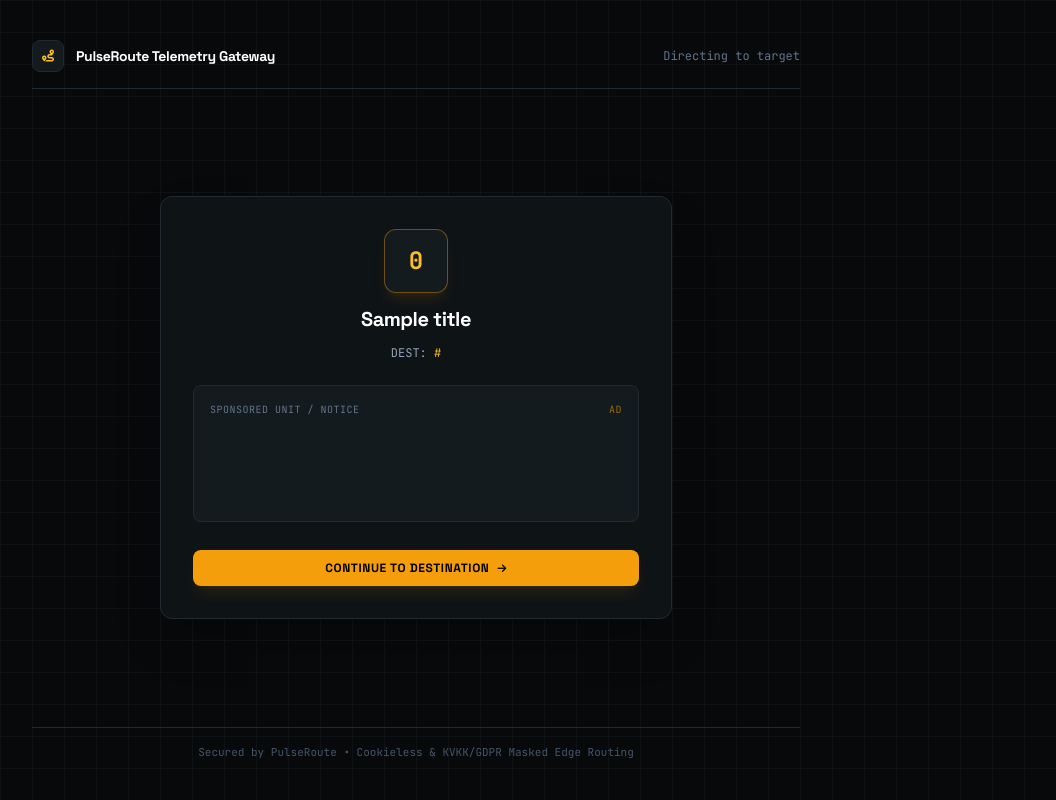
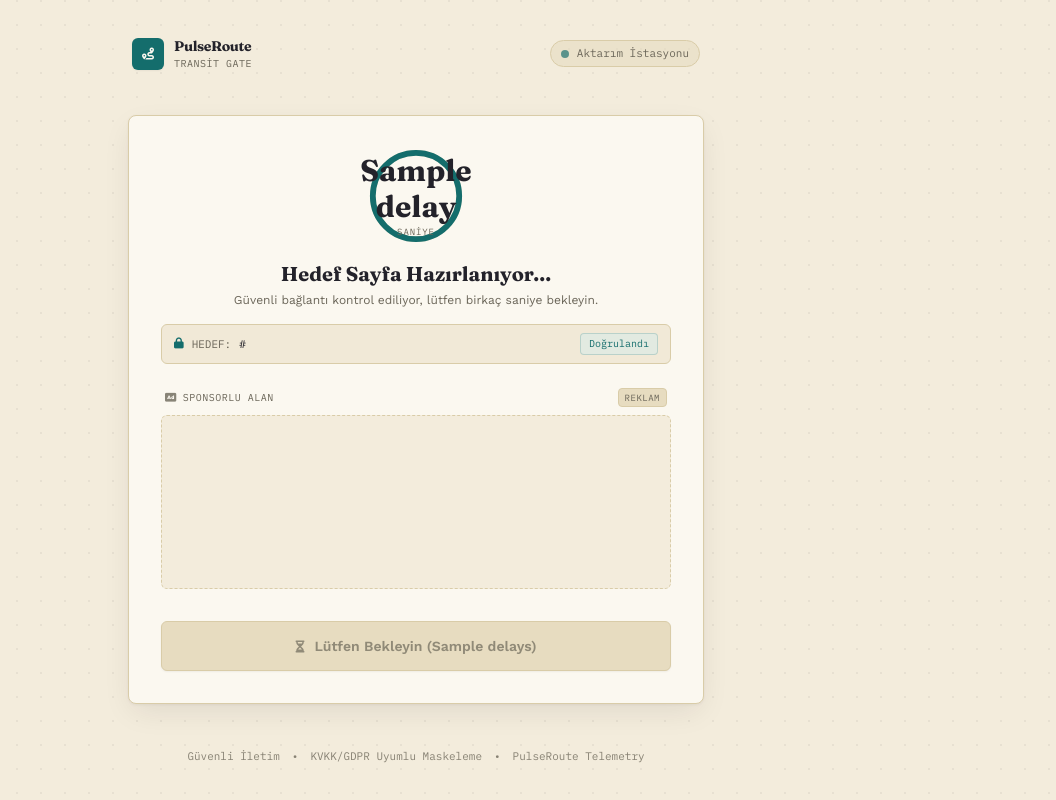
Before and after one commit to dixtuel/pulseroute, a FastAPI app: template src/pulseroute/web/templates/interstitial.html in a window 1280 px wide. Shown: the whole page, without its empty margins (224-1280 px from the left). Run offline with FastAPI, Linux system fonts and the light colour scheme; the template is opened without the code that fills it: most values are stand-ins (such as "Sample title", 1, 10 or a date in 2020); some libraries are stand-ins or nearby versions.

Commit message:
feat(interstitial): redesign 5-second countdown transit page with Google AdSense slot

```diff
--- a/src/pulseroute/core/config.py
+++ b/src/pulseroute/core/config.py
@@ -42,7 +42,7 @@ class Settings(BaseSettings):
 
     # Monetization & AdSense Control (Platform Admin Policy -- single verified publisher account only,
     # AdSense requires per-site ownership verification so per-user/per-workspace accounts are not offered)
-    DEFAULT_INTERSTITIAL_DELAY: int = 0    # Default delay seconds if enabled globally (e.g. 3 or 5)
+    DEFAULT_INTERSTITIAL_DELAY: int = 5    # Default delay seconds (e.g. 5)
     GLOBAL_ADSENSE_CLIENT_ID: Optional[str] = None  # Platform owner publisher ID (e.g. ca-pub-XXXXXXXXXXXXXXXX)
     GLOBAL_ADSENSE_SLOT_ID: Optional[str] = None    # Platform owner Ad unit slot ID (e.g. XXXXXXXXXX)
     ADS_TXT_CONTENT: Optional[str] = None           # Platform owner ads.txt raw content
--- a/src/pulseroute/main.py
+++ b/src/pulseroute/main.py
@@ -206,21 +206,22 @@ async def get_ads_txt():
 @app.get("/robots.txt", response_class=PlainTextResponse, tags=["SEO"])
 async def get_robots_txt():
     """Serves robots.txt dynamically with primary domain sitemap."""
-    domain = settings.PRIMARY_DOMAIN or "ps.sely.tr"
-    sitemap_url = f"https://{domain}/sitemap.xml"
+    domain = settings.PRIMARY_DOMAIN
+    sitemap_url = f"https://{domain}/sitemap.xml" if domain else "/sitemap.xml"
     return PlainTextResponse(content=f"User-agent: *\nAllow: /\n\nSitemap: {sitemap_url}\n", media_type="text/plain")
 
 
 @app.get("/sitemap.xml", tags=["SEO"])
 async def get_sitemap_xml():
     """Serves sitemap.xml dynamically with primary domain URLs."""
-    domain = settings.PRIMARY_DOMAIN or "ps.sely.tr"
+    domain = settings.PRIMARY_DOMAIN
+    base_url = f"https://{domain}" if domain else ""
     xml_content = f"""<?xml version="1.0" encoding="UTF-8"?>
 <urlset xmlns="http://www.sitemaps.org/schemas/sitemap/0.9">
-  <url><loc>https://{domain}/</loc><changefreq>daily</changefreq><priority>1.0</priority></url>
-  <url><loc>https://{domain}/privacy</loc><changefreq>monthly</changefreq><priority>0.5</priority></url>
-  <url><loc>https://{domain}/terms</loc><changefreq>monthly</changefreq><priority>0.5</priority></url>
-  <url><loc>https://{domain}/accessibility</loc><changefreq>monthly</changefreq><priority>0.5</priority></url>
+  <url><loc>{base_url}/</loc><changefreq>daily</changefreq><priority>1.0</priority></url>
+  <url><loc>{base_url}/privacy</loc><changefreq>monthly</changefreq><priority>0.5</priority></url>
+  <url><loc>{base_url}/terms</loc><changefreq>monthly</changefreq><priority>0.5</priority></url>
+  <url><loc>{base_url}/accessibility</loc><changefreq>monthly</changefreq><priority>0.5</priority></url>
 </urlset>"""
     return HTMLResponse(content=xml_content, media_type="application/xml")
 
--- a/src/pulseroute/services/redirect_service.py
+++ b/src/pulseroute/services/redirect_service.py
@@ -198,7 +198,7 @@ class RedirectService:
 
         if (effective_delay > 0 or adsense_client) and not is_bot:
             interstitial_data = {
-                "delay": effective_delay if effective_delay > 0 else 3,
+                "delay": effective_delay if effective_delay > 0 else 5,
                 "target_url": target_url,
                 "ad_html": link_data.get("interstitial_ad_html"),
                 "title": link_data.get("interstitial_title") or link_data.get("title"),
--- a/src/pulseroute/web/templates/interstitial.html
+++ b/src/pulseroute/web/templates/interstitial.html
@@ -1,89 +1,175 @@
 <!DOCTYPE html>
-<html lang="en" class="dark">
+<html lang="tr">
 <head>
     <meta charset="UTF-8">
     <meta name="viewport" content="width=device-width, initial-scale=1.0">
-    <title>{{ title or "Redirecting..." }} | PulseRoute</title>
+    <title>{{ title or "Hedef Sayfaya Yönlendiriliyorsunuz" }} — PulseRoute</title>
+
     <link rel="icon" type="image/svg+xml" href="/static/favicon.svg">
     <link rel="icon" type="image/x-icon" href="/static/favicon.ico">
+
     <script src="https://cdn.tailwindcss.com"></script>
     <link rel="stylesheet" href="https://cdnjs.cloudflare.com/ajax/libs/font-awesome/6.5.1/css/all.min.css">
     <link rel="preconnect" href="https://fonts.googleapis.com">
     <link rel="preconnect" href="https://fonts.gstatic.com" crossorigin>
-    <link href="https://fonts.googleapis.com/css2?family=JetBrains+Mono:wght@400;600;700&family=Space+Grotesk:wght@600;700&family=Inter:wght@400;500;600&display=swap" rel="stylesheet">
+    <link href="https://fonts.googleapis.com/css2?family=Fraunces:ital,opsz,wght@0,9..144,600;0,9..144,700;1,9..144,600&family=Work+Sans:wght@400;500;600;700&family=IBM+Plex+Mono:wght@400;500;600&display=swap" rel="stylesheet">
+
     <script>
         tailwind.config = {
-            darkMode: 'class',
             theme: {
                 extend: {
                     fontFamily: {
-                        sans: ['Inter', 'sans-serif'],
-                        display: ['Space Grotesk', 'sans-serif'],
-                        mono: ['JetBrains Mono', 'monospace'],
+                        display: ['Fraunces', 'Georgia', 'serif'],
+                        sans: ['Work Sans', 'sans-serif'],
+                        mono: ['IBM Plex Mono', 'monospace'],
                     },
                     colors: {
-                        obsidian: '#07090A',
-                        carbon: '#0E1316',
-                        panel: '#141B1F',
-                        divider: '#202A30',
+                        paper: '#F3ECDC',
+                        paperDeep: '#E7DCC0',
+                        card: '#FBF8F0',
+                        ink: '#23222A',
+                        inkSoft: '#6B6659',
+                        line: '#D9CCA8',
+                        rail: '#146D6C',
+                        railDeep: '#0E5150',
+                        railTint: '#DCEAE6',
+                        stamp: '#BD4028',
+                        stampTint: '#F5E1D8',
+                        gold: '#B9861E',
+                        goldTint: '#F3E7C9',
+                    },
+                    borderRadius: {
+                        ticket: '8px',
                     }
                 }
             }
         }
     </script>
     <style>
-        body { background-color: #07090A; color: #E2E8F0; }
-        .grid-bg {
-            background-size: 32px 32px;
+        :root { color-scheme: light; }
+        body {
+            background-color: #F3ECDC;
             background-image:
-                linear-gradient(to right, rgba(32, 42, 48, 0.3) 1px, transparent 1px),
-                linear-gradient(to bottom, rgba(32, 42, 48, 0.3) 1px, transparent 1px);
+                radial-gradient(circle at 1px 1px, rgba(35,34,42,0.06) 1px, transparent 0);
+            background-size: 24px 24px;
+            color: #23222A;
+        }
+        .ticket-card {
+            background-color: #FBF8F0;
+            border: 1px solid #D9CCA8;
+            box-shadow: 0 10px 30px -5px rgba(35, 34, 42, 0.1), 0 1px 3px rgba(35, 34, 42, 0.05);
+        }
+        .circle-timer {
+            transform: rotate(-90deg);
+        }
+        .circle-timer-bg {
+            stroke: #E7DCC0;
+        }
+        .circle-timer-path {
+            stroke: #146D6C;
+            stroke-linecap: round;
+            stroke-dasharray: 283;
+            stroke-dashoffset: 0;
+            transition: stroke-dashoffset 1s linear, stroke 0.3s ease;
+        }
+        .circle-timer-path.finished {
+            stroke: #146D6C;
+            stroke-dashoffset: 283;
+        }
+        @keyframes pulse-gentle {
+            0%, 100% { transform: scale(1); box-shadow: 0 4px 14px rgba(20, 109, 108, 0.25); }
+            50% { transform: scale(1.02); box-shadow: 0 6px 22px rgba(20, 109, 108, 0.4); }
+        }
+        .ready-btn-active {
+            animation: pulse-gentle 2s infinite ease-in-out;
+        }
+        .ads-container {
+            background-color: #F3ECDC;
+            border: 1px dashed #D9CCA8;
         }
     </style>
     {% if adsense_client_id %}
     <script async src="https://pagead2.googlesyndication.com/pagead/js/adsbygoogle.js?client={{ adsense_client_id }}" crossorigin="anonymous"></script>
     {% endif %}
 </head>
-<body class="min-h-screen flex flex-col justify-between p-6 grid-bg antialiased text-slate-200">
-    <!-- Header -->
-    <header class="max-w-3xl mx-auto w-full flex items-center justify-between py-4 border-b border-divider">
-        <div class="flex items-center space-x-3">
-            <div class="w-8 h-8 rounded-lg bg-panel border border-divider flex items-center justify-center text-amber-400">
+<body class="min-h-screen flex flex-col justify-between p-4 sm:p-6 antialiased font-sans">
+
+    <!-- Header Navigation -->
+    <header class="max-w-xl mx-auto w-full flex items-center justify-between py-3 px-1">
+        <a href="/" class="flex items-center gap-2.5 group transition">
+            <div class="w-8 h-8 rounded-md bg-rail flex items-center justify-center text-card shadow-sm group-hover:bg-railDeep transition">
                 <i class="fa-solid fa-route text-xs"></i>
             </div>
-            <span class="font-display font-bold text-sm tracking-tight text-white">PulseRoute Telemetry Gateway</span>
-        </div>
-        <div class="text-xs text-slate-500 font-mono">
-            Directing to target
+            <div class="flex flex-col">
+                <span class="font-display font-bold text-sm text-ink tracking-tight">PulseRoute</span>
+                <span class="text-[10px] text-inkSoft font-mono uppercase tracking-wider">Transit Gate</span>
+            </div>
+        </a>
+        <div class="flex items-center gap-2 px-2.5 py-1 rounded-full bg-paperDeep/60 border border-line text-[11px] font-mono text-inkSoft">
+            <span class="w-2 h-2 rounded-full bg-rail animate-pulse"></span>
+            <span>Aktarım İstasyonu</span>
         </div>
     </header>
 
-    <!-- Main Container -->
-    <main class="max-w-lg mx-auto w-full my-auto space-y-6 text-center">
-        <!-- Countdown Card -->
-        <div class="p-8 rounded-xl bg-carbon border border-divider shadow-2xl space-y-6 relative overflow-hidden">
-            <!-- Circular / Number Countdown -->
-            <div class="space-y-3">
-                <div class="w-16 h-16 rounded-xl bg-panel border border-amber-500/40 text-amber-400 flex items-center justify-center mx-auto text-2xl font-black font-mono shadow-lg shadow-amber-500/10" id="countdownCircle">
-                    <span id="countdown">{{ delay }}</span>
+    <!-- Main Content Container -->
+    <main class="max-w-xl mx-auto w-full my-auto py-4">
+        <div class="ticket-card rounded-ticket p-6 sm:p-8 space-y-6 relative">
+
+            <!-- Top Status & Counter -->
+            <div class="flex flex-col items-center text-center space-y-4">
+
+                <!-- Circular Countdown Dial -->
+                <div class="relative w-24 h-24 flex items-center justify-center">
+                    <svg class="circle-timer w-24 h-24" viewBox="0 0 100 100">
+                        <circle class="circle-timer-bg" cx="50" cy="50" r="45" stroke-width="6" fill="none"></circle>
+                        <circle id="timerPath" class="circle-timer-path" cx="50" cy="50" r="45" stroke-width="6" fill="none"></circle>
+                    </svg>
+                    <div class="absolute inset-0 flex flex-col items-center justify-center">
+                        <span id="countdownNumber" class="text-3xl font-display font-bold text-ink transition-transform duration-200">
+                            {{ delay or 5 }}
+                        </span>
+                        <span class="text-[9px] uppercase font-mono tracking-widest text-inkSoft" id="timerUnit">SANİYE</span>
+                    </div>
                 </div>
-                <h1 class="text-xl font-display font-bold text-white tracking-tight">{{ title or "Transferring to Target URL" }}</h1>
-                <p class="text-slate-400 text-xs truncate max-w-sm mx-auto font-mono" title="{{ target_url }}">
-                    DEST: <span class="text-amber-400">{{ target_url }}</span>
-                </p>
+
+                <!-- Status Heading -->
+                <div class="space-y-1">
+                    <h1 id="statusTitle" class="text-lg sm:text-xl font-display font-bold text-ink">
+                        Hedef Sayfa Hazırlanıyor...
+                    </h1>
+                    <p id="statusSubtitle" class="text-xs text-inkSoft">
+                        Güvenli bağlantı kontrol ediliyor, lütfen birkaç saniye bekleyin.
+                    </p>
+                </div>
+
+                <!-- Destination Link Badge -->
+                <div class="w-full bg-paperDeep/50 border border-line rounded-md px-3 py-2 flex items-center justify-between gap-2 text-xs">
+                    <div class="flex items-center gap-2 min-w-0 text-left">
+                        <i class="fa-solid fa-lock text-[11px] text-rail"></i>
+                        <span class="text-inkSoft font-mono text-[11px] shrink-0">HEDEF:</span>
+                        <span class="font-mono text-ink text-[11px] truncate" title="{{ target_url }}">{{ target_url }}</span>
+                    </div>
+                    <span class="shrink-0 text-[10px] font-mono text-rail bg-railTint/70 px-2 py-0.5 rounded border border-rail/20">
+                        Doğrulandı
+                    </span>
+                </div>
             </div>
 
-            <!-- Ad / Sponsor Slot Container -->
-            <div class="p-4 rounded-lg bg-panel border border-divider text-left space-y-2">
-                <div class="flex justify-between items-center text-[10px] text-slate-500 uppercase tracking-wider font-mono">
-                    <span>Sponsored Unit / Notice</span>
-                    <span class="text-amber-500/60">AD</span>
+            <!-- AdSense / Sponsor Banner Slot -->
+            <div class="space-y-2">
+                <div class="flex items-center justify-between text-[10px] font-mono uppercase tracking-wider text-inkSoft px-1">
+                    <span class="flex items-center gap-1.5">
+                        <i class="fa-solid fa-rectangle-ad text-inkSoft/80"></i>
+                        <span>Sponsorlu Alan</span>
+                    </span>
+                    <span class="text-[9px] bg-paperDeep px-1.5 py-0.5 rounded text-inkSoft border border-line">REKLAM</span>
                 </div>
-                <div id="adSlot" class="text-xs text-slate-300 min-h-[80px] flex items-center justify-center text-center font-mono">
+
+                <div id="adSlotWrapper" class="ads-container rounded-md p-4 min-h-[160px] flex items-center justify-center text-center overflow-hidden">
                     {% if adsense_client_id and adsense_slot_id %}
-                        <!-- Google AdSense Unit -->
+                        <!-- Google AdSense Responsive Unit -->
                         <ins class="adsbygoogle"
-                             style="display:block; width:100%; min-height:80px;"
+                             style="display:block; width:100%; min-height:140px;"
                              data-ad-client="{{ adsense_client_id }}"
                              data-ad-slot="{{ adsense_slot_id }}"
                              data-ad-format="auto"
@@ -92,59 +178,108 @@
                              (adsbygoogle = window.adsbygoogle || []).push({});
                         </script>
                     {% elif ad_html %}
-                        {{ ad_html | safe }}
+                        <div class="w-full text-center">
+                            {{ ad_html | safe }}
+                        </div>
                     {% else %}
-                        <div class="space-y-1">
-                            <p class="font-medium text-slate-200">PulseRoute High-Frequency Edge Router</p>
-                            <p class="text-[11px] text-slate-500">Sub-10ms redirects, custom domains & privacy-first analytics.</p>
+                        <!-- Clean Fallback Banner -->
+                        <div class="space-y-2 max-w-sm mx-auto py-2">
+                            <div class="w-9 h-9 mx-auto rounded-full bg-railTint flex items-center justify-center text-rail">
+                                <i class="fa-solid fa-bolt text-sm"></i>
+                            </div>
+                            <p class="font-display font-semibold text-sm text-ink">PulseRoute Yüksek Hızlı Yönlendirme</p>
+                            <p class="text-xs text-inkSoft leading-relaxed">
+                                Özel alan adları, gerçek zamanlı tıklama analitiği ve gizlilik odaklı bağlantı altyapısı.
+                            </p>
                         </div>
                     {% endif %}
                 </div>
             </div>
 
-            <!-- Manual Proceed Button (disabled until countdown ends) -->
-            <div class="pt-1">
-                <a id="proceedBtn" href="javascript:void(0)" aria-disabled="true" class="inline-flex items-center justify-center gap-2 px-6 py-2.5 rounded-lg bg-panel border border-divider text-slate-500 font-display font-bold text-xs uppercase tracking-wider transition shadow-lg w-full cursor-not-allowed select-none">
-                    <span id="proceedBtnLabel">Please Wait ({{ delay }}s)</span>
-                    <i class="fa-solid fa-arrow-right text-[10px]"></i>
+            <!-- Action Button ("Tıkla ve İlerle") -->
+            <div class="pt-2">
+                <a id="proceedButton"
+                   href="javascript:void(0)"
+                   aria-disabled="true"
+                   class="w-full flex items-center justify-center gap-2.5 py-3.5 px-6 rounded-md bg-paperDeep text-inkSoft/70 font-semibold text-sm border border-line cursor-not-allowed transition-all duration-200 select-none shadow-sm">
+                    <span id="buttonIcon"><i class="fa-solid fa-hourglass-half text-xs"></i></span>
+                    <span id="buttonText">Lütfen Bekleyin ({{ delay or 5 }}s)</span>
                 </a>
             </div>
+
         </div>
     </main>
 
     <!-- Footer -->
-    <footer class="max-w-3xl mx-auto w-full text-center text-[11px] font-mono text-slate-600 py-4 border-t border-divider">
-        Secured by PulseRoute • Cookieless & KVKK/GDPR Masked Edge Routing
+    <footer class="max-w-xl mx-auto w-full text-center py-3 text-[11px] font-mono text-inkSoft/80">
+        <div class="flex items-center justify-center gap-3">
+            <span>Güvenli İletim</span>
+            <span>•</span>
+            <span>KVKK/GDPR Uyumlu Maskeleme</span>
+            <span>•</span>
+            <span>PulseRoute Telemetry</span>
+        </div>
     </footer>
 
+    <!-- Interactive Script -->
     <script>
-        let seconds = parseInt("{{ delay }}") || 5;
-        const countdownEl = document.getElementById('countdown');
+        const initialDelay = parseInt("{{ delay }}") || 5;
+        let timeLeft = initialDelay;
         const targetUrl = "{{ target_url | safe }}";
-        const proceedBtn = document.getElementById('proceedBtn');
-        const proceedBtnLabel = document.getElementById('proceedBtnLabel');
 
-        function enableProceedButton() {
-            proceedBtn.href = targetUrl;
-            proceedBtn.removeAttribute('aria-disabled');
-            proceedBtn.classList.remove('bg-panel', 'border', 'border-divider', 'text-slate-500', 'cursor-not-allowed');
-            proceedBtn.classList.add('bg-amber-500', 'hover:bg-amber-400', 'text-black', 'shadow-amber-500/10');
-            proceedBtnLabel.innerText = 'Continue to Destination';
+        const countdownNumber = document.getElementById("countdownNumber");
+        const timerUnit = document.getElementById("timerUnit");
+        const timerPath = document.getElementById("timerPath");
+        const statusTitle = document.getElementById("statusTitle");
+        const statusSubtitle = document.getElementById("statusSubtitle");
+        const proceedButton = document.getElementById("proceedButton");
+        const buttonText = document.getElementById("buttonText");
+        const buttonIcon = document.getElementById("buttonIcon");
+
+        const circumference = 283; // 2 * pi * 45
+
+        function updateProgress(remaining) {
+            const fraction = (initialDelay - remaining) / initialDelay;
+            const offset = circumference * fraction;
+            timerPath.style.strokeDashoffset = offset;
         }
 
-        if (seconds <= 0) {
-            countdownEl.innerText = "0";
-            enableProceedButton();
+        function activateProceedButton() {
+            proceedButton.href = targetUrl;
+            proceedButton.removeAttribute("aria-disabled");
+            proceedButton.classList.remove(
+                "bg-paperDeep", "text-inkSoft/70", "cursor-not-allowed", "border-line"
+            );
+            proceedButton.classList.add(
+                "bg-rail", "hover:bg-railDeep", "active:scale-[0.98]", "text-card", "shadow-md", "ready-btn-active", "border-rail"
+            );
+
+            buttonIcon.innerHTML = '<i class="fa-solid fa-arrow-right text-xs"></i>';
+            buttonText.innerText = "Tıkla ve İlerle";
+
+            statusTitle.innerText = "Bağlantınız Hazır!";
+            statusSubtitle.innerText = "Hedef sayfaya geçmek için aşağıdaki butona tıklayın.";
+
+            countdownNumber.innerHTML = '<i class="fa-solid fa-check text-2xl text-rail"></i>';
+            timerUnit.innerText = "HAZIR";
+            timerPath.style.stroke = "#146D6C";
+            timerPath.style.strokeDashoffset = circumference;
+        }
+
+        if (timeLeft <= 0) {
+            activateProceedButton();
         } else {
-            const timer = setInterval(() => {
-                seconds--;
-                if (seconds > 0) {
-                    countdownEl.innerText = seconds;
-                    proceedBtnLabel.innerText = `Please Wait (${seconds}s)`;
+            updateProgress(timeLeft);
+            const interval = setInterval(() => {
+                timeLeft--;
+                if (timeLeft > 0) {
+                    countdownNumber.innerText = timeLeft;
+                    buttonText.innerText = ;
+                    updateProgress(timeLeft);
                 } else {
-                    countdownEl.innerText = "0";
-                    clearInterval(timer);
-                    enableProceedButton();
+                    clearInterval(interval);
+                    updateProgress(0);
+                    activateProceedButton();
                 }
             }, 1000);
         }
```
